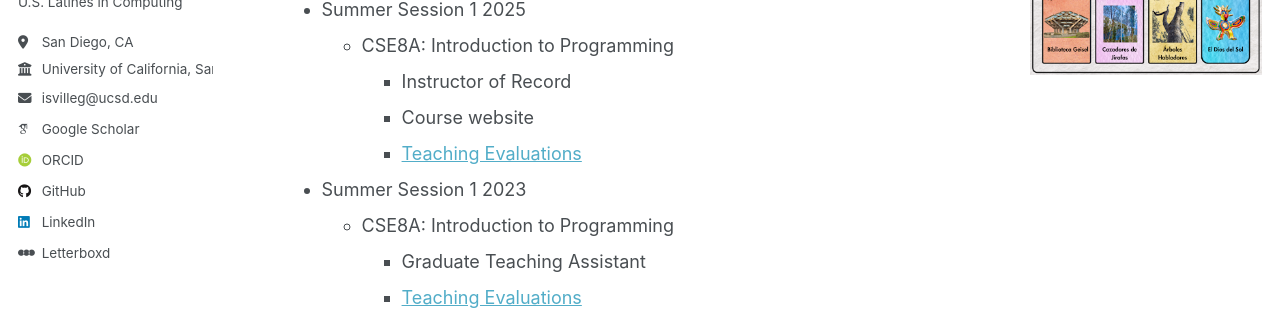
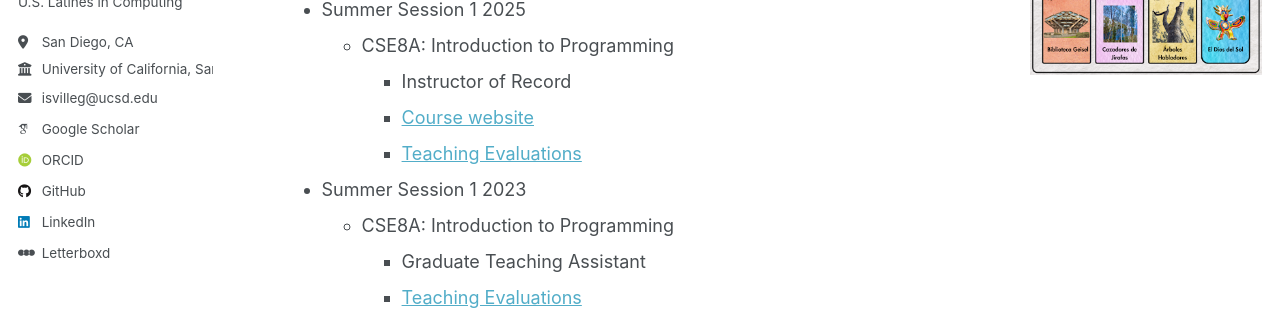
Before and after one commit to IsmaelV/IsmaelV.github.io, a Jekyll site: the page built from _pages/teaching.html, in a window 1280 px wide. Shown: the part 416-726 px from the top of the page. Built offline with Jekyll 4.4.1, drawn with Linux system fonts in a browser that asks for light colours; some web fonts are replaced; a script that is not in the unit is left out.

```diff
--- a/_pages/teaching.html
+++ b/_pages/teaching.html
@@ -19,7 +19,9 @@ author_profile: true
 			<li>CSE8A: Introduction to Programming
 				<ul>
 					<li>Instructor of Record</li>
-					<li>Course website</li>
+					<li>
+            <a href="https://sites.google.com/ucsd.edu/cse8a-summersession1-2025/home">Course website</a>
+          </li>
 					<li>
 						<a href="https://ismaelv.github.io/files/SETs/Summer2025_Instructor.pdf">Teaching Evaluations</a>
 					</li>
```
